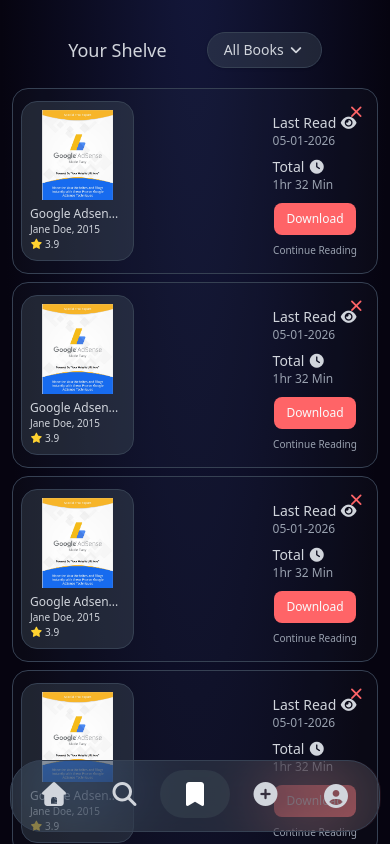
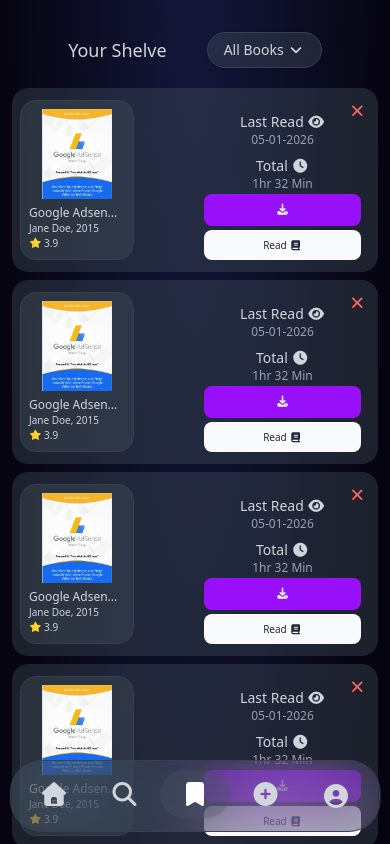
Before and after one commit to zimcodes1/E-Library, a React (Vite) app in the folder client/: page /myshelve in a window 390 px wide. Shown: the top 844 px of the page. Built offline with nearby package versions, Linux system fonts and the light colour scheme.

Commit message:
Udpdate: update all userimage urls and make ui updates for ShelveItem, and fix responsiveness for Profile page and it's tabs

```diff
--- a/client/src/components/ShelveItem.tsx
+++ b/client/src/components/ShelveItem.tsx
@@ -1,24 +1,38 @@
-import BookItem from "./BookItem"
+import BookItem from "./BookItem";
 
 const ShelveItem = () => {
   return (
-        <div className="flex justify-between items-center h-fit max-[900px]:w-[48%] max-sm:w-full p-2 rounded-2xl bg-[#4857600f] border border-gray-700">
-            <BookItem bookImage="/images/books/google_adsense.png" bookDetails={{ title: 'Google Adsense explained', author: 'Jane Doe', year: 2015, rating: 3.9 }}></BookItem>
-            <span className="flex w-27 h-40 flex-col items-center justify-between text-gray-400 relative">
+    <div className="flex justify-between items-center h-fit max-[900px]:w-[48%] max-sm:w-full p-2 rounded-2xl bg-[#4857605a] border-gray-700">
+      <BookItem
+        bookImage="/images/books/google_adsense.png"
+        bookDetails={{
+          title: "Google Adsense explained",
+          author: "Jane Doe",
+          year: 2015,
+          rating: 3.9,
+        }}
+      ></BookItem>
+      <span className="flex w-27 max-sm:w-1/2 h-40 flex-col items-center justify-between text-gray-400 relative">
         <i className="fa fa-close text-red-400 absolute -top-2 max-sm:top-1 right-1 cursor-pointer"></i>
-                <span>
-                    <p className="text-sm text-gray-300 mt-3">Last Read <i className="fa fa-eye"></i></p>
+        <span className="flex flex-col justify-center items-center">
+          <p className="text-sm text-gray-300 mt-3">
+            Last Read <i className="fa fa-eye"></i>
+          </p>
           <p className="text-xs">05-01-2026</p>
-                    <p className="text-sm text-gray-300 mt-2">Total <i className="fa fa-clock"></i> </p>
+          <p className="text-sm text-gray-300 mt-2">
+            Total <i className="fa fa-clock"></i>{" "}
+          </p>
           <p className="text-xs">1hr 32 Min</p>
         </span>
-                <span className="flex flex-col items-center">
-                    <button className="text-xs cursor-pointer bg-red-400 p-2 mb-1 rounded-lg text-gray-50 w-9/10">Download</button>
-                    <button className="text-[10px] p-1 cursor-pointer">Continue Reading</button>
+        <span className="flex flex-col items-center w-full">
+          <button className="text-xs cursor-pointer bg-purple-600 p-2 mb-1 rounded-lg text-gray-50 w-9/10">
+            <i className="fa fa-download"></i>
+          </button>
+          <button className="text-[10px] p-2 block w-9/10 rounded-lg bg-gray-50 text-gray-800 cursor-pointer">Read <i className="fa fa-book"></i></button>
         </span>
       </span>
     </div>
-    )
-}
+  );
+};
 
-export default ShelveItem
+export default ShelveItem;
--- a/client/src/components/TopMenu.tsx
+++ b/client/src/components/TopMenu.tsx
@@ -67,7 +67,7 @@
             <Link to='/profile' className="max-[900px]:hidden">
                 <span className="flex h-9 min-w-25 px-0.5 rounded-4xl bg-[#4857605a] justify-start items-center border border-gray-700 shadow cursor-pointer">
                     <span className="h-8 w-8 rounded-full flex justify-center items-center overflow-hidden">
-                        <img src="/images/user.jpg" alt="User" className="w-full h-auto" />
+                        <img src="/images/defaultUser.jpg" alt="User" className="w-full h-auto" />
                     </span>
                     <p className="text-xs ml-2 text-gray-300">Azimeh</p>
                 </span>
--- a/client/src/components/ui/Tabs.tsx
+++ b/client/src/components/ui/Tabs.tsx
@@ -6,12 +6,12 @@
 
 function Tabs({ tabs, activeTab, onTabChange }: TabProps) {
     return (
-        <div className="flex gap-2 border-b border-gray-700 mb-6">
+        <div className="flex max-sm:justify-between gap-2 border-b border-gray-700 mb-6">
             {tabs.map((tab, index) => (
                 <button
                     key={index}
                     onClick={() => onTabChange(index)}
-                    className={`px-6 py-3 text-sm font-medium transition-all ${
+                    className={`px-6 max-sm:px-0 max-sm:w-auto py-3 text-sm font-medium transition-all ${
                         activeTab === index
                             ? 'text-purple-400 border-b-2 border-purple-400'
                             : 'text-gray-400 hover:text-gray-300'
--- a/client/src/pages/Profile.tsx
+++ b/client/src/pages/Profile.tsx
@@ -7,7 +7,7 @@
     const [activeTab, setActiveTab] = useState(0)
 
     return (
-        <div className="w-full flex justify-end items-center bgImage min-h-dvh pb-10 max-sm:pb-0">
+        <div className="w-full flex justify-end items-center bgImage overflow-clip min-h-dvh pb-10 max-sm:pb-0">
             <SideMenu />
             <div className="w-6/7 max-sm:w-full h-dvh max-sm:h-fit flex flex-col px-10 max-sm:p-3 pt-5 pb-20 max-sm:pb-28 relative">
                 <div className="w-full h-full flex items-center justify-center flex-col">
@@ -15,7 +15,7 @@
                         {/* Profile Header */}
                         <div className="flex max-sm:flex-col items-center gap-6 pb-6 border-b border-gray-700">
                             <div className="w-24 h-24 rounded-full overflow-hidden border-2 border-purple-500">
-                                <img src="/images/user.jpg" alt="User" className="w-full h-full object-cover" />
+                                <img src="/images/defaultUser.jpg" alt="User" className="w-full h-full object-cover" />
                             </div>
                             <div className="flex-1 max-sm:text-center">
                                 <h1 className="text-2xl font-bold text-gray-50">John Doe</h1>
```
Also changed, not shown: 1 other file (tests, documents, lock files or other folders). Lines whose indentation alone changed are shown as unchanged.
